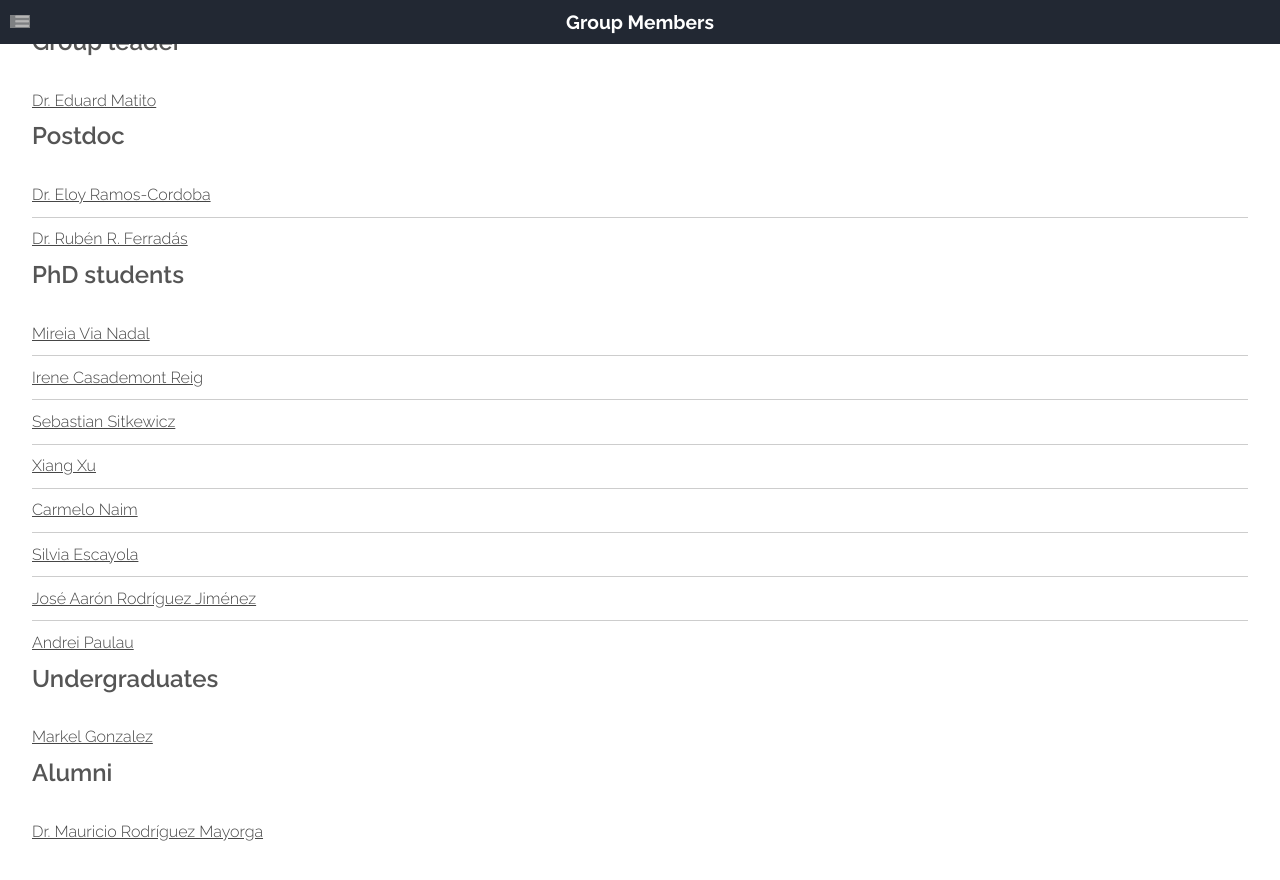
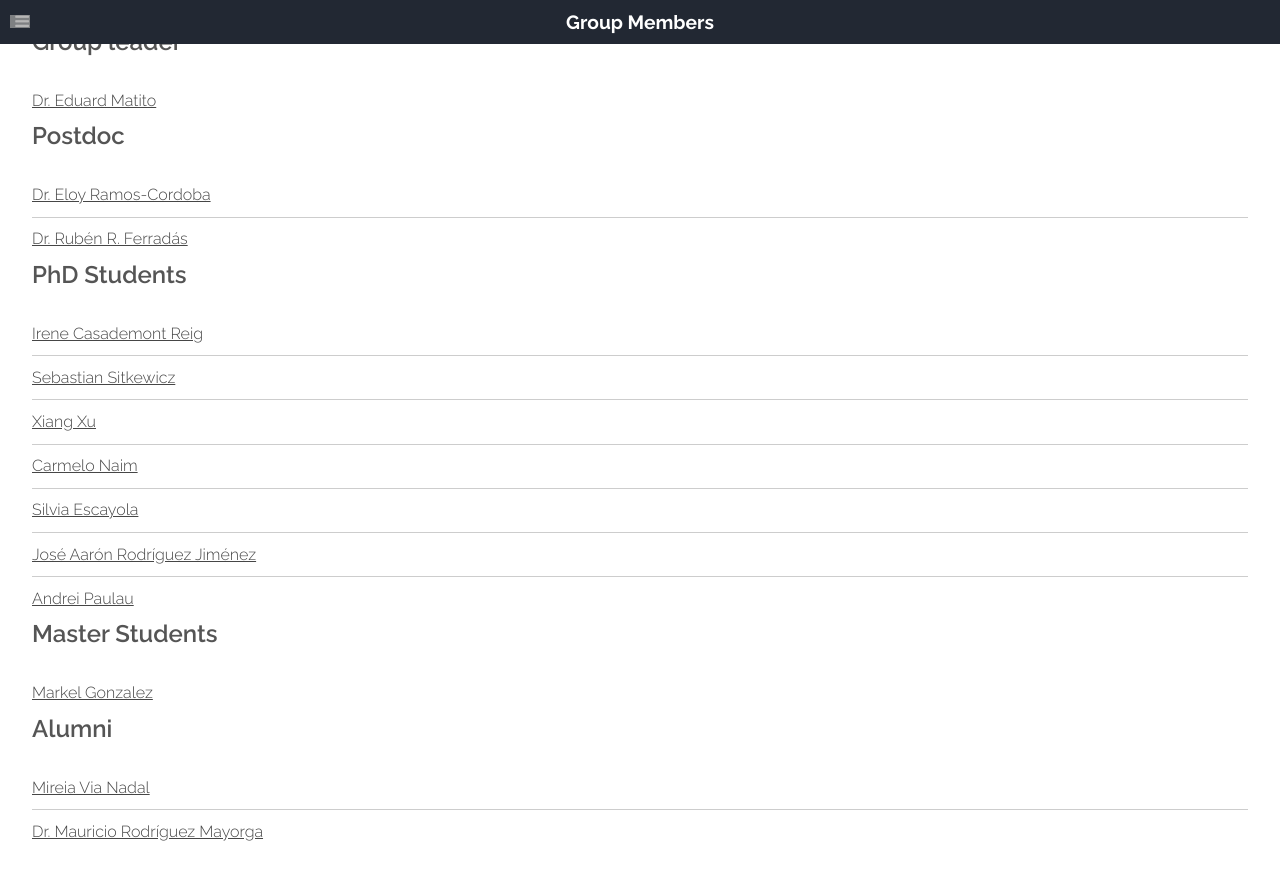
Before and after one commit to old-jekyll-templates/Horizons-Jekyll-Theme, a Jekyll site: the page built from members.html, in a window 1280 px wide and 900 px high, scrolled down 826 px. Shown: the top 880 px of the window. Built offline with Jekyll 4.4.1, drawn with Linux system fonts in a browser that asks for light colours; grey boxes are pictures that could not be loaded.

Commit message:
Update members.html

```diff
--- a/members.html
+++ b/members.html
@@ -41,7 +40,7 @@ layout: main
 							<li><a href="{{ site.baseurl }}/members/andrei_paulau.html">Andrei Paulau</a></li>
 						</ul>
 						<header class="major">
-							<h2>Undergraduates</h2>
+							<h2>Master Students</h2>
 						</header>
 						<ul class="default">
 							<li><a href="{{ site.baseurl }}/members/markel_gonzalez.html">Markel Gonzalez</a></li>
```
Also changed, not shown: other parts of members.html (+2 -2 lines).
